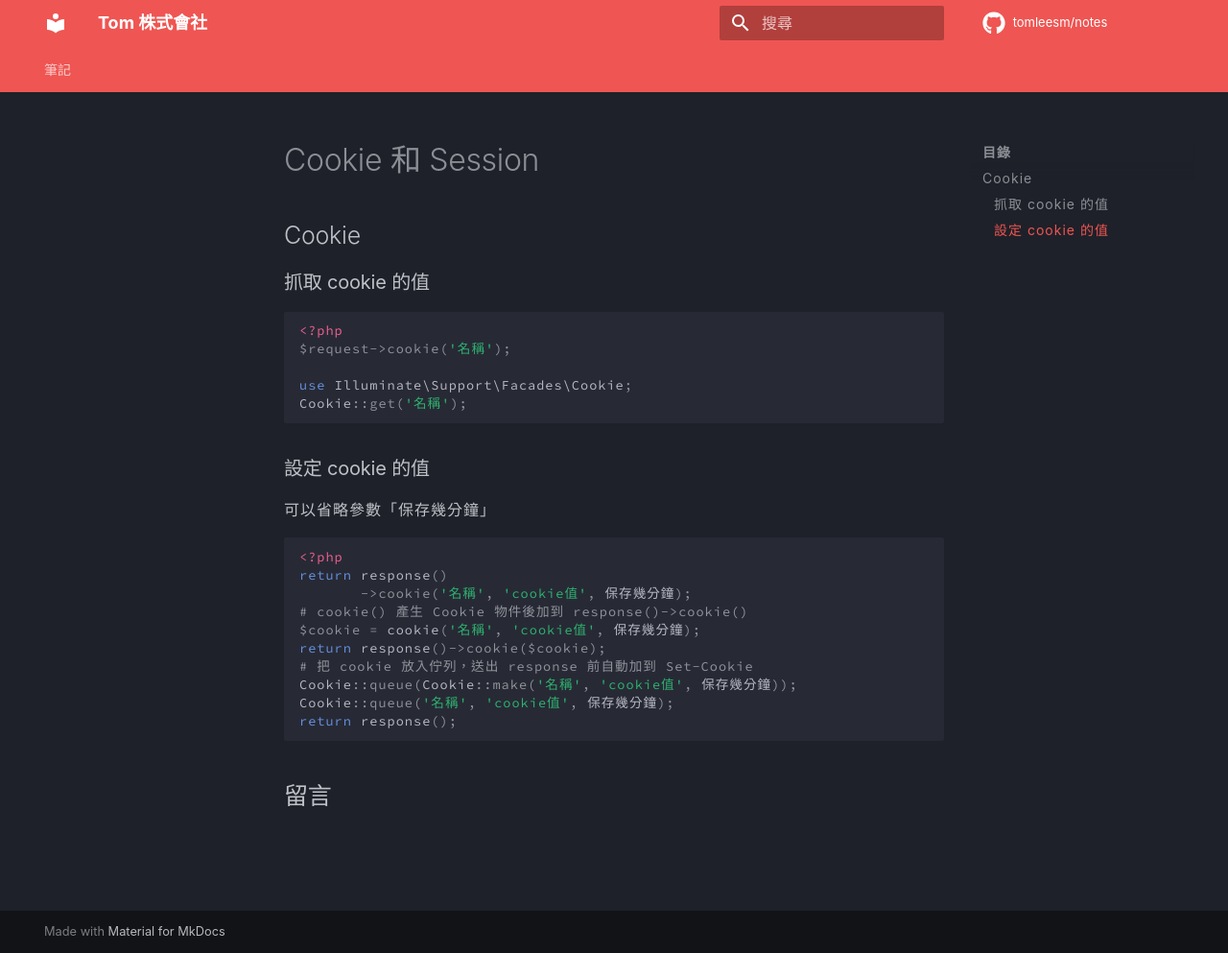
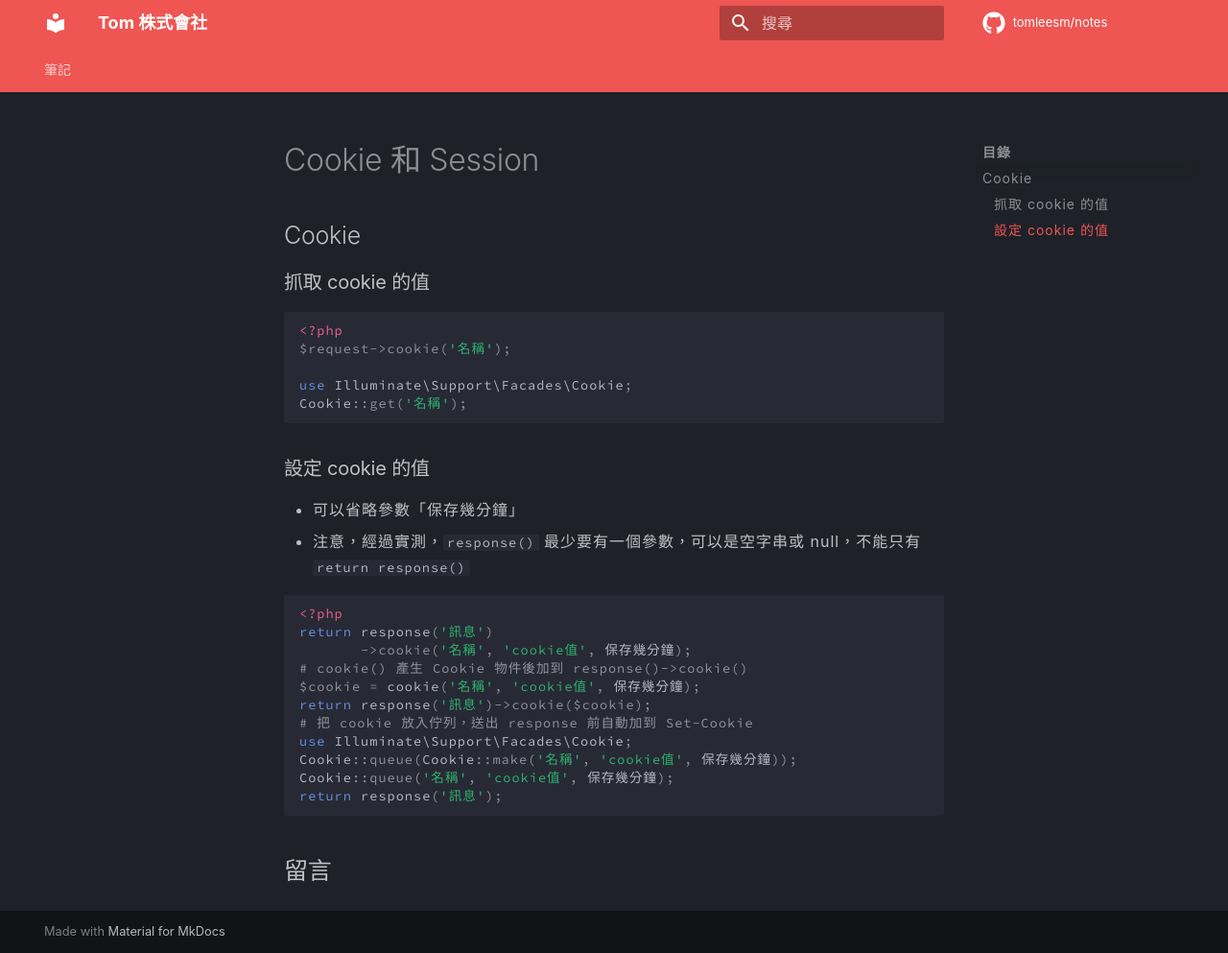
Before and after one commit to tomleesm/notes, an MkDocs documentation site: the page built from docs/laravel/cookie-session.md, in a window 1280 px wide and 993 px high. Shown: the whole window at 96% size. Built offline with MkDocs 1.6.1 and Material for MkDocs 9.7.7, drawn with Linux system fonts in a browser that asks for light colours; comment, search, counter and statistics services are not loaded.

````diff
--- a/docs/laravel/cookie-session.md
+++ b/docs/laravel/cookie-session.md
@@ -14,17 +14,19 @@
 
 ### 設定 cookie 的值
 
-可以省略參數「保存幾分鐘」
+- 可以省略參數「保存幾分鐘」
+- 注意，經過實測，`response()` 最少要有一個參數，可以是空字串或 null，不能只有 `return response()`
 
 ``` php
 <?php
-return response()
+return response('訊息')
        ->cookie('名稱', 'cookie值', 保存幾分鐘);
 # cookie() 產生 Cookie 物件後加到 response()->cookie()
 $cookie = cookie('名稱', 'cookie值', 保存幾分鐘);
-return response()->cookie($cookie);
+return response('訊息')->cookie($cookie);
 # 把 cookie 放入佇列，送出 response 前自動加到 Set-Cookie
+use Illuminate\Support\Facades\Cookie;
 Cookie::queue(Cookie::make('名稱', 'cookie值', 保存幾分鐘));
 Cookie::queue('名稱', 'cookie值', 保存幾分鐘);
-return response();
+return response('訊息');
 ```
````
Also changed, not shown: docs/laravel/response.md (added, +60 -0 lines), docs/laravel/routes.md (+9 -2 lines).
